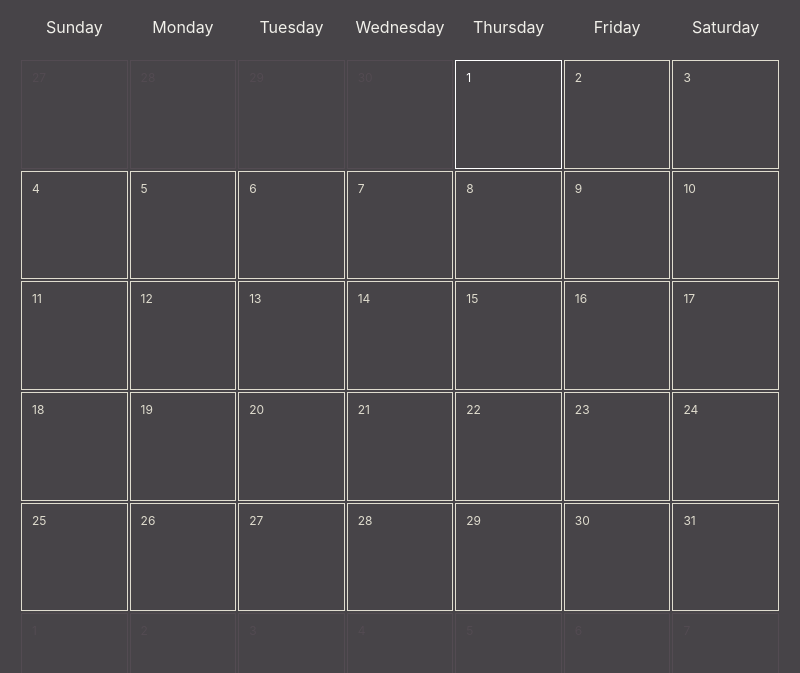
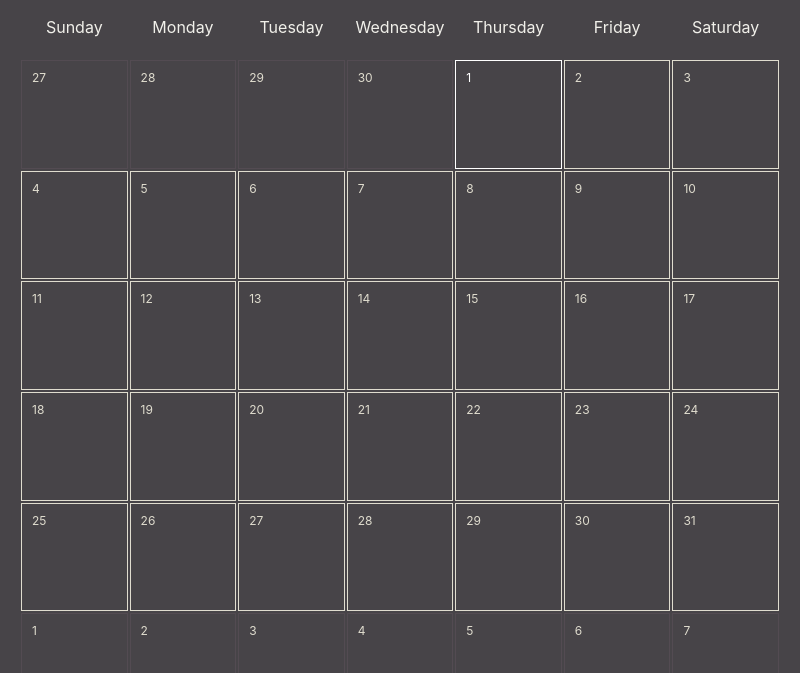
Before and after one commit to jwhitlow45/caltron, an Electron app: page src/index.html in a window 800 px wide. Shown: the part 53-726 px from the top of the page. Drawn offline with nearby package versions, Linux system fonts and the light colour scheme.

Commit message:
feat:change padding days font color to be more visible

```diff
--- a/src/index.css
+++ b/src/index.css
@@ -8,16 +8,16 @@
   /* background colors */
   --background-color: #474448;
 
+  /* arrow colors */
+  --arrow-button-color: #e0ddcf;
+  --arrow-button-click-color: #000000;
+
   /* font colors */
   --month-font-color: #f1f0ea;
   --weekday-header-font-color: #f1f0ea;
   --day-num-font-color: #e0ddcf;
-  --padding-num-font-color: #534b52;
+  --padding-num-font-color: #e0ddcf;
   --today-num-font-color: white;
-
-  /* arrow colors */
-  --arrow-button-color: #e0ddcf;
-  --arrow-button-click-color: #000000;
 
   /* grid colors */
   --grid-day-color: #e0ddcf;
```
